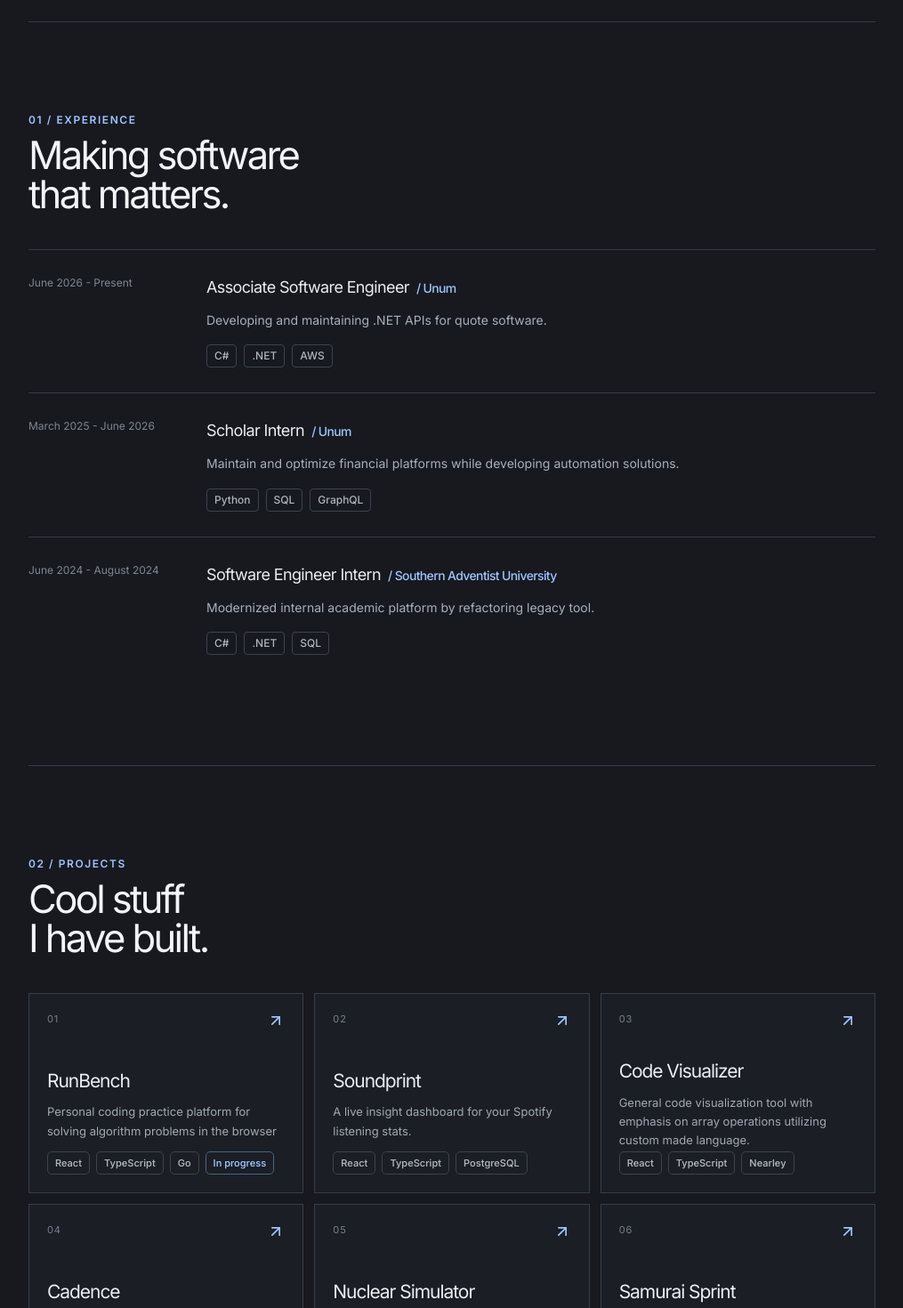
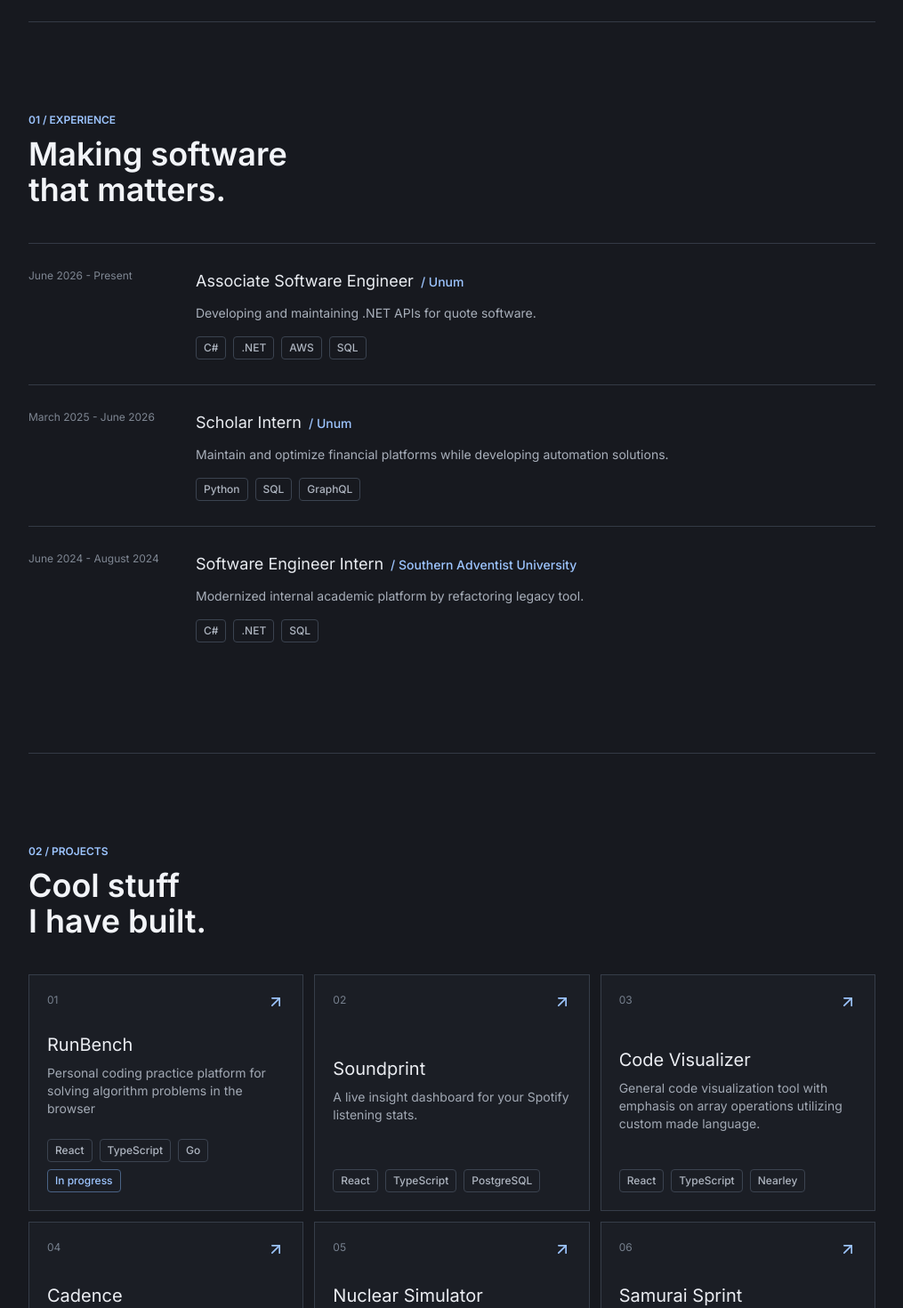
Before and after one commit to taddmtii/portfolio, a React (Vite) app: page / in a window 1280 px wide. Shown: the part 600-2070 px from the top of the page at 89% size, without its empty margins (132-1147 px from the left). Built offline with nearby package versions, Linux system fonts and the light colour scheme.

Commit message:
cleaned up experience and projects

```diff
--- a/src/components/Experience.tsx
+++ b/src/components/Experience.tsx
@@ -6,7 +6,7 @@ const experiences = [
     positionName: "Associate Software Engineer",
     description: "Developing and maintaining .NET APIs for quote software.",
     company: "Unum",
-    technologies: ["C#", ".NET", "AWS"],
+    technologies: ["C#", ".NET", "AWS", "SQL"],
   },
   {
     dateRange: "March 2025 - June 2026",
@@ -30,13 +30,13 @@ export default function Experience() {
   return (
     <section
       id="experience"
-      className="scroll-mt-5 border-t border-[#343a45] py-24 max-md:py-18"
+      className="border-t border-[#343a45] py-18 md:py-24"
     >
-      <div className="mb-10 max-md:mb-8">
-        <span className="text-xs font-semibold tracking-[.13em] text-[#9dc5ff] uppercase">
-          01 / Experience
+      <div className="mb-8 md:mb-10">
+        <span className="text-xs font-semibold text-[#9dc5ff]">
+          01 / EXPERIENCE
         </span>
-        <h2 className="mt-2 text-[clamp(2rem,3.4vw,2.85rem)] leading-none tracking-[-.06em] text-[#f2f4f8]">
+        <h2 className="mt-2 text-4xl font-semibold text-[#f2f4f8]">
           Making software
           <br />
           that matters.
--- a/src/components/ExperienceCard.tsx
+++ b/src/components/ExperienceCard.tsx
@@ -14,16 +14,18 @@ export default function ExperienceCard({
   technologies,
 }: ExperienceCardProps) {
   return (
-    <article className="grid grid-cols-[10.75rem_1fr] gap-7 border-t border-[#343a45] py-7 max-md:grid-cols-1 max-md:gap-3">
-      <span className="text-xs leading-[1.5] text-[#7f8793]">{dateRange}</span>
+  <div className="flex flex-col gap-3 border-t border-[#343a45] py-7 md:flex-row md:gap-7">
+    <span className="text-xs text-[#7f8793] md:w-40 ">
+      {dateRange}
+    </span>
     <div>
-        <h3 className="m-0 text-lg tracking-[-.035em] text-[#e9ecf1]">
+      <h3 className="text-lg text-[#e9ecf1]">
         {positionName}
         <span className="ml-2 text-sm font-medium text-[#9dc5ff]">
           / {company}
         </span>
       </h3>
-        <p className="mt-3 mb-4 max-w-[42.5rem] text-sm leading-[1.6] text-[#a8afba]">
+      <p className="mt-3 mb-4 max-w-170 text-sm text-[#a8afba]">
         {description}
       </p>
       <div className="flex flex-wrap gap-2">
@@ -37,6 +39,6 @@ export default function ExperienceCard({
         ))}
       </div>
     </div>
-    </article>
+  </div>
   );
 }
--- a/src/components/ProjectCard.tsx
+++ b/src/components/ProjectCard.tsx
@@ -21,35 +21,29 @@ export default function ProjectCard({
     <a
       href={link}
       target="_blank"
-      rel="noopener noreferrer"
-      aria-label={`View ${name} on GitHub`}
-      className="flex min-h-[225px] flex-col justify-between border border-[#363d49] bg-[#1b1e25] p-5 no-underline transition-colors hover:border-[#5677a4] hover:bg-[#1e222b] group"
+      className="flex min-h-55 flex-col justify-between gap-6 border border-[#363d49] bg-[#1b1e25] p-5 hover:border-[#5677a4] hover:bg-[#1e222b]"
     >
       <div className="flex items-start justify-between">
-        <span className="text-[11px] tracking-[.08em] text-[#77808e]">
-          0{index}
-        </span>
+        <span className="text-xs text-[#77808e]">0{index}</span>
         <ArrowUpRight size={20} className="text-[#9dc5ff]" />
       </div>
       <div>
-        <h3 className="mt-[30px] mb-[9px] text-[21px] tracking-[-.05em] text-[#ebedf2] transition-colors group-hover:text-[#9dc5ff]">
+        <h3 className="mb-2 text-xl text-[#ebedf2] hover:text-[#9dc5ff]">
           {name}
         </h3>
-        <p className="max-w-[350px] text-[13px] leading-[1.65] text-[#a2a9b4]">
-          {description}
-        </p>
+        <p className="max-w-88 text-sm text-[#a2a9b4]">{description}</p>
       </div>
-      <div className="flex flex-wrap gap-[7px]">
+      <div className="flex flex-wrap gap-2">
         {technologies.map((tech) => (
           <span
             key={tech}
-            className="rounded-[5px] border border-[#3b4350] px-2 py-1 text-[11px] font-[550] text-[#aeb5c0]"
+            className="rounded border border-[#3b4350] px-2 py-1 text-xs font-medium text-[#aeb5c0]"
           >
             {tech}
           </span>
         ))}
         {inProgress && (
-          <span className="rounded-[5px] border border-[#4a6386] px-2 py-1 text-[11px] font-[550] text-[#9dc5ff]">
+          <span className="rounded border border-[#4a6386] px-2 py-1 text-xs font-medium text-[#9dc5ff]">
             In progress
           </span>
         )}
--- a/src/components/Projects.tsx
+++ b/src/components/Projects.tsx
@@ -53,13 +53,13 @@ export function Projects() {
   return (
     <section
       id="projects"
-      className="scroll-mt-5 border-t border-[#343a45] py-24 max-md:py-18"
+      className="border-t border-[#343a45] py-18 md:py-24"
     >
       <div className="mb-10 max-md:mb-8">
-        <span className="text-xs font-semibold tracking-[.13em] text-[#9dc5ff] uppercase">
-          02 / Projects
+        <span className="text-xs font-semibold text-[#9dc5ff]">
+          02 / PROJECTS
         </span>
-        <h2 className="mt-2 text-[clamp(2rem,3.4vw,2.85rem)] leading-none tracking-[-.06em] text-[#f2f4f8]">
+        <h2 className="mt-2 text-4xl font-semibold text-[#f2f4f8]">
           Cool stuff
           <br />I have built.
         </h2>
```
Lines whose indentation alone changed are shown as unchanged.
